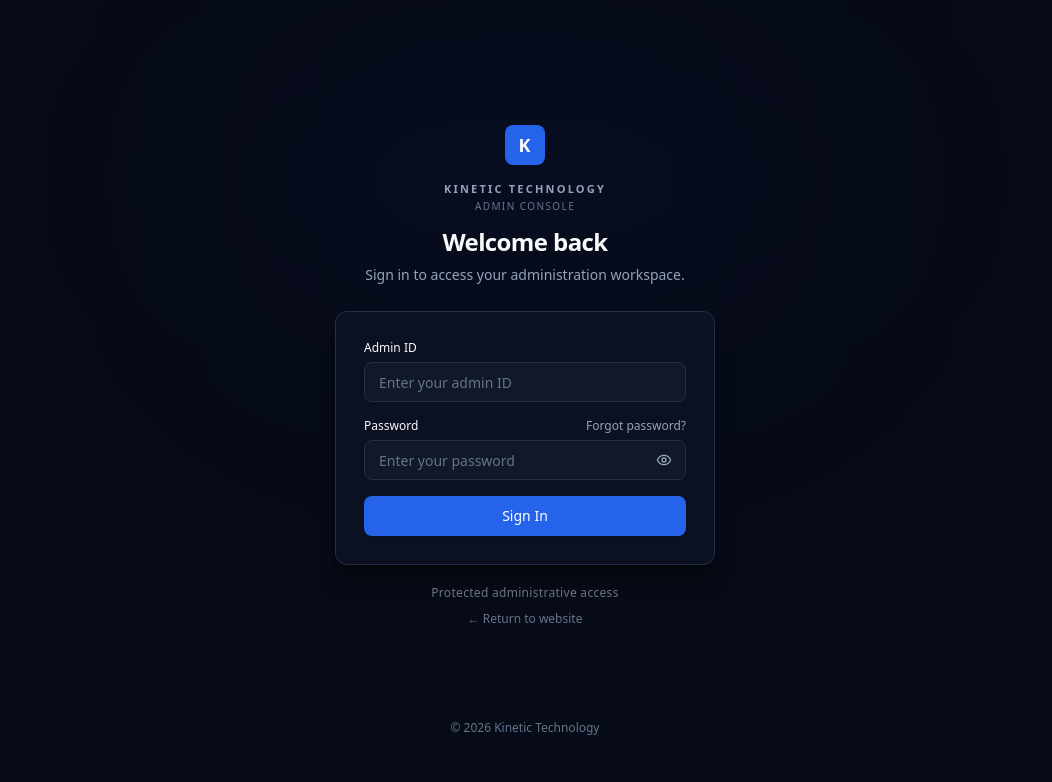
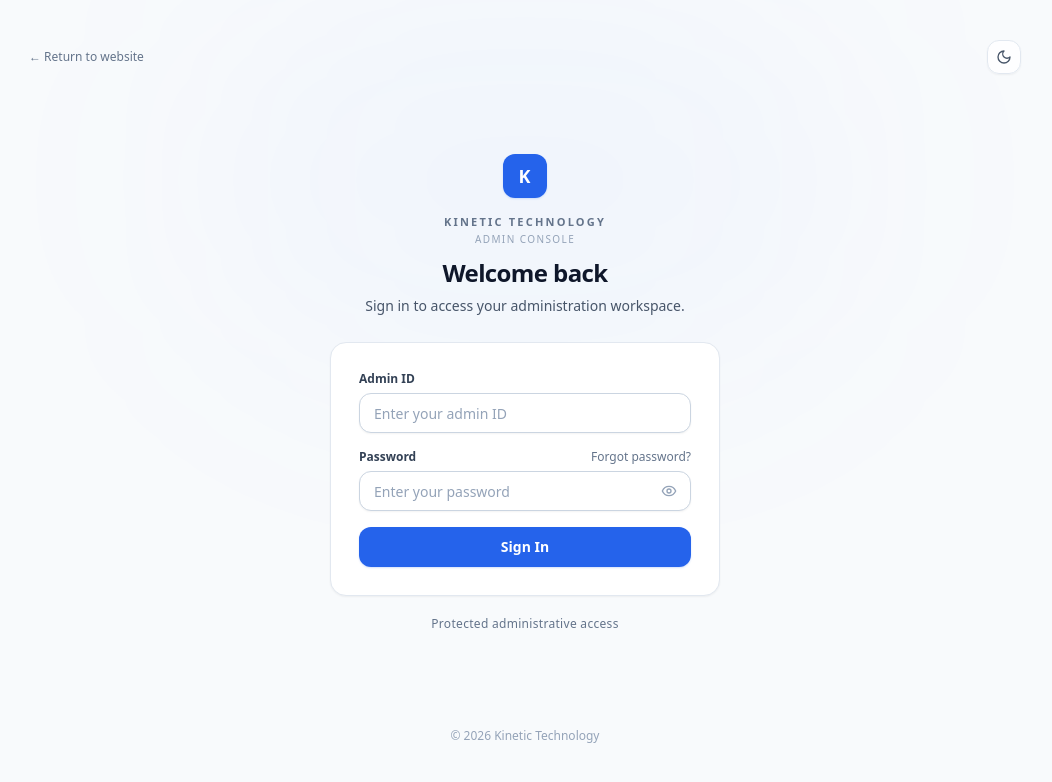
Before and after one commit to Hiteshpariyar/Kinetic-Technology, a React (Vite) app in the folder client/: page /admin in a window 1280 px wide. Shown: the top 782 px of the page, without its empty margins (115-1167 px from the left). Built offline with nearby package versions, Linux system fonts and the light colour scheme; no server answers.

Commit message:
style(admin): apply clean white theme to admin login matching public website

```diff
--- a/client/src/pages/admin/AdminLayout.tsx
+++ b/client/src/pages/admin/AdminLayout.tsx
@@ -117,20 +117,39 @@ export const AdminLayout: React.FC = () => {
   // If not authenticated, render restricted Admin Login Screen
   if (!isAuthenticated) {
     return (
-      <div className="min-h-screen bg-[#070B17] text-[#F8FAFC] flex flex-col justify-between items-center px-4 py-8 sm:py-12 relative overflow-hidden font-sans antialiased">
-        {/* Subtle background radial illumination */}
+      <div className="min-h-screen bg-slate-50 dark:bg-slate-950 text-slate-900 dark:text-slate-100 flex flex-col justify-between items-center px-4 py-6 sm:py-10 relative overflow-hidden font-sans antialiased transition-colors duration-200">
+        {/* Subtle background ambient radial */}
         <div
           className="pointer-events-none absolute inset-0 overflow-hidden"
           aria-hidden="true"
         >
-          <div className="absolute top-0 left-1/2 -translate-x-1/2 w-[640px] h-[360px] bg-[#2563EB]/[0.035] blur-[120px] rounded-full" />
+          <div className="absolute top-0 left-1/2 -translate-x-1/2 w-[640px] h-[360px] bg-blue-500/[0.04] dark:bg-blue-600/[0.035] blur-[120px] rounded-full" />
         </div>
 
-        {/* Top spacer for vertical centering balance */}
-        <div className="w-full" />
+        {/* Top Header Row with Theme Toggle & Website Back Link */}
+        <header className="w-full max-w-5xl flex items-center justify-between z-10 px-2 sm:px-4">
+          <Link
+            to="/"
+            className="text-xs font-medium text-slate-500 hover:text-slate-900 dark:text-slate-400 dark:hover:text-slate-200 transition-colors flex items-center gap-1.5"
+          >
+            ← Return to website
+          </Link>
+          <button
+            type="button"
+            onClick={toggleTheme}
+            aria-label="Toggle color theme"
+            className="p-2 rounded-xl text-slate-600 dark:text-slate-300 hover:bg-slate-200/60 dark:hover:bg-slate-800 transition-colors border border-slate-200 dark:border-slate-800 bg-white/80 dark:bg-slate-900/80 backdrop-blur-sm shadow-sm"
+          >
+            {theme === "dark" ? (
+              <Sun className="w-4 h-4 text-amber-400" />
+            ) : (
+              <Moon className="w-4 h-4 text-slate-600" />
+            )}
+          </button>
+        </header>
 
         {/* Login Area Container */}
-        <main className="w-full max-w-[380px] z-10 my-auto transition-opacity duration-300 motion-reduce:transition-none">
+        <main className="w-full max-w-[390px] z-10 my-auto py-4 transition-opacity duration-300 motion-reduce:transition-none">
           {/* Brand & Logo Header */}
           <div className="flex flex-col items-center text-center mb-6">
             {/* Logo */}
@@ -139,13 +158,13 @@ export const AdminLayout: React.FC = () => {
                 <img
                   src={config.logoUrl}
                   alt={config.name || "Kinetic Technology"}
-                  className="w-10 h-10 object-contain rounded-lg"
+                  className="w-11 h-11 object-contain rounded-xl shadow-sm border border-slate-200 dark:border-slate-800"
                   onError={(e) => {
                     (e.target as HTMLImageElement).style.display = "none";
                   }}
                 />
               ) : (
-                <div className="w-10 h-10 rounded-lg bg-[#2563EB] flex items-center justify-center text-white font-bold text-lg tracking-wider select-none shadow-sm">
+                <div className="w-11 h-11 rounded-xl bg-blue-600 flex items-center justify-center text-white font-bold text-lg tracking-wider select-none shadow-sm shadow-blue-500/20">
                   K
                 </div>
               )}
@@ -153,31 +172,31 @@ export const AdminLayout: React.FC = () => {
 
             {/* Brand Eyebrow */}
             <div className="space-y-0.5">
-              <p className="text-[11px] font-semibold tracking-[0.2em] text-[#94A3B8] uppercase">
+              <p className="text-[11px] font-semibold tracking-[0.2em] text-slate-500 dark:text-slate-400 uppercase">
                 Kinetic Technology
               </p>
-              <p className="text-[10px] font-medium tracking-[0.14em] text-slate-500 uppercase">
+              <p className="text-[10px] font-medium tracking-[0.14em] text-slate-400 dark:text-slate-500 uppercase">
                 Admin Console
               </p>
             </div>
 
             {/* Main Heading & Description */}
-            <h1 className="text-2xl font-semibold text-[#F8FAFC] tracking-tight mt-3">
+            <h1 className="text-2xl font-bold text-slate-900 dark:text-white tracking-tight mt-2.5">
               Welcome back
             </h1>
-            <p className="text-sm text-[#94A3B8] mt-1.5 leading-relaxed">
+            <p className="text-sm text-slate-600 dark:text-slate-400 mt-1.5 leading-relaxed">
               Sign in to access your administration workspace.
             </p>
           </div>
 
-          {/* Login Card */}
-          <div className="w-full bg-[#0B1120] border border-[#243047] rounded-xl p-6 sm:p-7 shadow-xl shadow-black/40">
+          {/* Login Card (Crisp White in light mode) */}
+          <div className="w-full bg-white dark:bg-slate-900 border border-slate-200 dark:border-slate-800 rounded-2xl p-6 sm:p-7 shadow-sm">
             {authError && (
               <div
                 role="alert"
-                className="mb-4 px-3.5 py-2.5 rounded-lg bg-red-950/40 border border-red-800/60 text-red-300 text-xs flex items-start gap-2.5"
+                className="mb-4 px-3.5 py-2.5 rounded-xl bg-rose-50 dark:bg-rose-950/40 border border-rose-200 dark:border-rose-800/60 text-rose-700 dark:text-rose-300 text-xs flex items-start gap-2.5"
               >
-                <AlertTriangle className="w-4 h-4 flex-shrink-0 text-red-400 mt-0.5" />
+                <AlertTriangle className="w-4 h-4 flex-shrink-0 text-rose-500 mt-0.5" />
                 <span className="leading-relaxed">{authError}</span>
               </div>
             )}
@@ -187,7 +206,7 @@ export const AdminLayout: React.FC = () => {
               <div>
                 <label
                   htmlFor="adminId"
-                  className="block text-xs font-medium text-[#F8FAFC] mb-1.5"
+                  className="block text-xs font-semibold text-slate-700 dark:text-slate-200 mb-1.5"
                 >
                   Admin ID
                 </label>
@@ -200,7 +219,7 @@ export const AdminLayout: React.FC = () => {
                   value={adminId}
                   onChange={(e) => setAdminId(e.target.value)}
                   placeholder="Enter your admin ID"
-                  className="w-full h-10 px-3.5 rounded-lg border border-[#243047] bg-[#111827] text-[#F8FAFC] text-sm placeholder:text-slate-500 focus:outline-none focus:border-[#2563EB] focus:ring-1 focus:ring-[#2563EB] transition-colors duration-150"
+                  className="w-full h-10 px-3.5 rounded-xl border border-slate-300 dark:border-slate-700 bg-white dark:bg-slate-950 text-slate-900 dark:text-white text-sm placeholder:text-slate-400 dark:placeholder:text-slate-500 focus:outline-none focus:border-blue-600 focus:ring-1 focus:ring-blue-600 transition-colors duration-150 shadow-sm"
                 />
               </div>
 
@@ -209,14 +228,14 @@ export const AdminLayout: React.FC = () => {
                 <div className="flex items-center justify-between mb-1.5">
                   <label
                     htmlFor="adminPassword"
-                    className="block text-xs font-medium text-[#F8FAFC]"
+                    className="block text-xs font-semibold text-slate-700 dark:text-slate-200"
                   >
                     Password
                   </label>
                   <button
                     type="button"
                     onClick={() => setForgotNotice(!forgotNotice)}
-                    className="text-xs text-[#94A3B8] hover:text-[#F8FAFC] transition-colors duration-150 focus:outline-none"
+                    className="text-xs text-slate-500 dark:text-slate-400 hover:text-blue-600 dark:hover:text-blue-400 transition-colors duration-150 focus:outline-none font-medium"
                   >
                     Forgot password?
                   </button>
@@ -231,13 +250,13 @@ export const AdminLayout: React.FC = () => {
                     value={adminPassword}
                     onChange={(e) => setAdminPassword(e.target.value)}
                     placeholder="Enter your password"
-                    className="w-full h-10 pl-3.5 pr-10 rounded-lg border border-[#243047] bg-[#111827] text-[#F8FAFC] text-sm placeholder:text-slate-500 focus:outline-none focus:border-[#2563EB] focus:ring-1 focus:ring-[#2563EB] transition-colors duration-150"
+                    className="w-full h-10 pl-3.5 pr-10 rounded-xl border border-slate-300 dark:border-slate-700 bg-white dark:bg-slate-950 text-slate-900 dark:text-white text-sm placeholder:text-slate-400 dark:placeholder:text-slate-500 focus:outline-none focus:border-blue-600 focus:ring-1 focus:ring-blue-600 transition-colors duration-150 shadow-sm"
                   />
                   <button
                     type="button"
                     aria-label={showPassword ? "Hide password" : "Show password"}
                     onClick={() => setShowPassword(!showPassword)}
-                    className="absolute right-3 top-1/2 -translate-y-1/2 text-slate-400 hover:text-slate-200 transition-colors duration-150 focus:outline-none p-0.5"
+                    className="absolute right-3 top-1/2 -translate-y-1/2 text-slate-400 hover:text-slate-600 dark:hover:text-slate-200 transition-colors duration-150 focus:outline-none p-0.5"
                   >
                     {showPassword ? (
                       <EyeOff className="w-4 h-4" />
@@ -250,11 +269,11 @@ export const AdminLayout: React.FC = () => {
 
               {/* Discreet Forgot Password Notice */}
               {forgotNotice && (
-                <div className="p-3 rounded-lg bg-[#111827] border border-[#243047] text-xs text-[#94A3B8] leading-relaxed">
+                <div className="p-3 rounded-xl bg-slate-50 dark:bg-slate-800/80 border border-slate-200 dark:border-slate-700 text-xs text-slate-600 dark:text-slate-300 leading-relaxed">
                   Administrative credentials must be reset through root administration. Contact{" "}
                   <a
                     href={`mailto:${config.email || "support@kinetictech.com"}?subject=Admin%20Password%20Reset%20Request`}
-                    className="text-[#2563EB] hover:underline"
+                    className="text-blue-600 dark:text-blue-400 hover:underline font-medium"
                   >
                     {config.email || "support@kinetictech.com"}
                   </a>
@@ -266,7 +285,7 @@ export const AdminLayout: React.FC = () => {
               <button
                 type="submit"
                 disabled={isLoggingIn}
-                className="w-full h-10 mt-1 rounded-lg bg-[#2563EB] hover:bg-[#1D4ED8] active:bg-[#1E40AF] text-white text-sm font-medium transition-colors duration-150 focus:outline-none focus:ring-2 focus:ring-[#2563EB] focus:ring-offset-2 focus:ring-offset-[#070B17] disabled:opacity-60 disabled:cursor-not-allowed flex items-center justify-center gap-2 shadow-sm"
+                className="w-full h-10 mt-1 rounded-xl bg-blue-600 hover:bg-blue-700 active:bg-blue-800 text-white text-sm font-semibold transition-colors duration-150 focus:outline-none focus:ring-2 focus:ring-blue-600 focus:ring-offset-2 focus:ring-offset-white dark:focus:ring-offset-slate-900 disabled:opacity-60 disabled:cursor-not-allowed flex items-center justify-center gap-2 shadow-sm shadow-blue-600/20"
               >
                 {isLoggingIn ? (
                   <>
@@ -280,22 +299,16 @@ export const AdminLayout: React.FC = () => {
             </form>
           </div>
 
-          {/* Under-Card Context: Protected Administrative Access & Return Link */}
-          <div className="mt-5 flex flex-col items-center gap-2.5">
-            <p className="text-xs text-[#94A3B8]/70 text-center tracking-wide">
+          {/* Under-Card Context: Protected Administrative Access */}
+          <div className="mt-5 text-center">
+            <p className="text-xs text-slate-500 dark:text-slate-400 tracking-wide">
               Protected administrative access
             </p>
-            <Link
-              to="/"
-              className="text-xs text-slate-500 hover:text-[#94A3B8] transition-colors duration-150"
-            >
-              ← Return to website
-            </Link>
           </div>
         </main>
 
         {/* Minimal Footer */}
-        <footer className="w-full text-center py-4 text-xs text-slate-500 z-10">
+        <footer className="w-full text-center py-4 text-xs text-slate-400 dark:text-slate-500 z-10">
           © 2026 Kinetic Technology
         </footer>
       </div>
```
